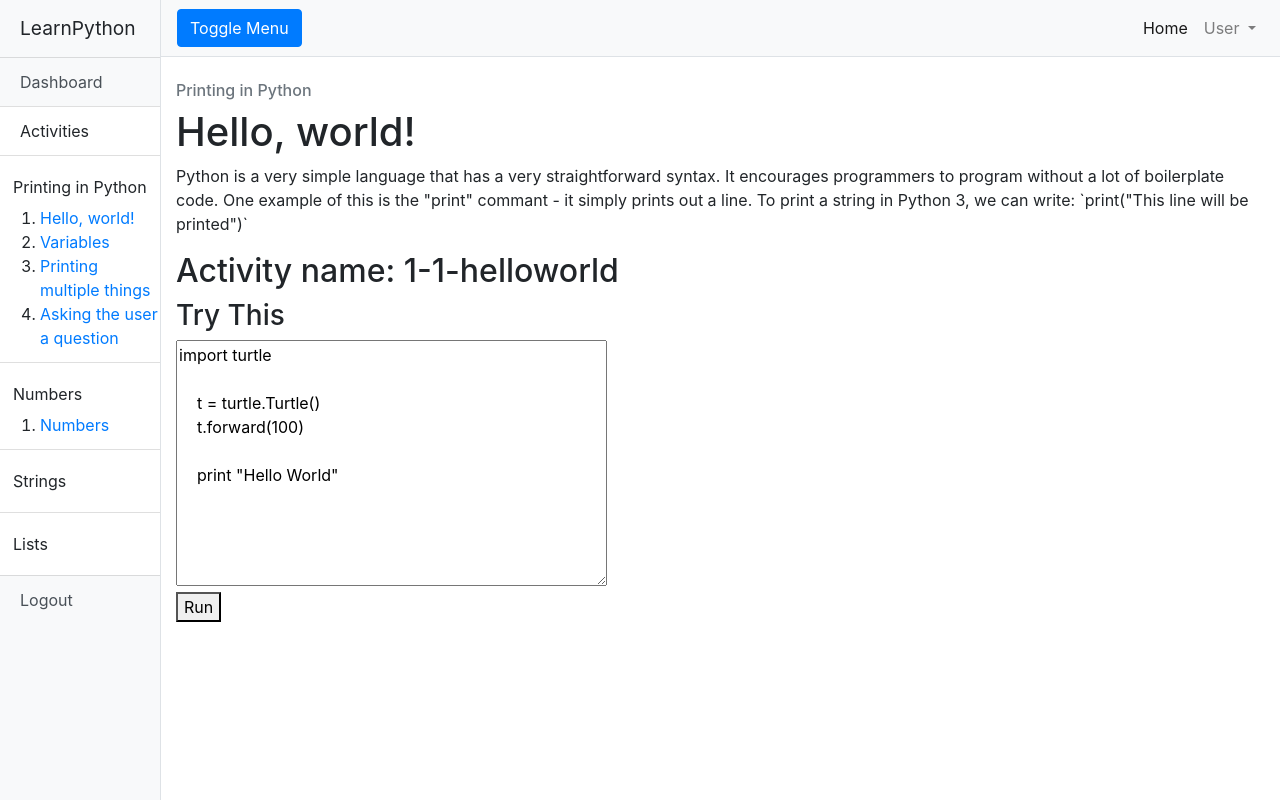
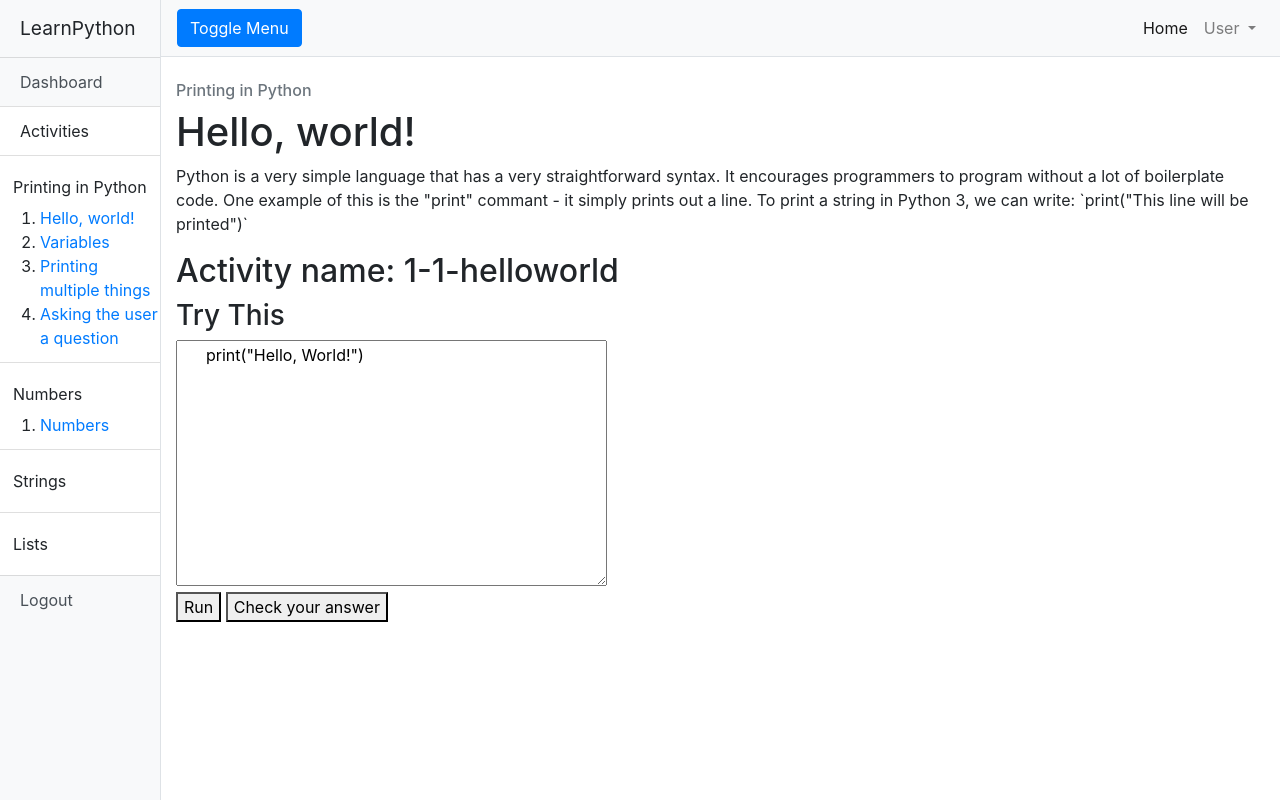
Before and after one commit to mrblue6ix/CITS3403Project, a Flask app: page /learn/1-printing/1-1-helloworld in a window 1280 px wide. Run offline with Flask 2, Linux system fonts and the light colour scheme; a user stored in the database is signed in; data comes from the database, SQL or seed files in the repository; some libraries are stand-ins or nearby versions.

Commit message:
added some javascript to check answer
doesn't fully work yet

```diff
--- a/app/templates/activity.html
+++ b/app/templates/activity.html
@@ -56,18 +56,25 @@
 
     <h3>Try This</h3>
     <form>
-    <textarea id="yourcode" cols="40" rows="10">import turtle
-
-    t = turtle.Turtle()
-    t.forward(100)
-
-    print "Hello World"
+    <textarea id="yourcode" cols="40" rows="10">
+      print("Hello, World!")
     </textarea><br />
     <button type="button" onclick="runit()">Run</button>
+    <button type="button" onclick="checkAns()">Check your answer</button>
     </form>
-    <pre id="output" ></pre>
+    <pre id="output" ></pre> <!-- Output from python code is saved in here-->
     <!-- If you want turtle graphics include a canvas -->
     <div id="mycanvas"></div>
+
+    <script type="text/javascript">
+    function checkAns() {
+        var userans = document.getElementById("output").innerHTML;
+        if(userans == "Hello, World!"){ //This if statement doesn't work, I can't tell why
+          alert("Good Job");
+        }
+        console.log(userans)
+    }
+    </script>
 
 
 
--- a/app/templates/base.html
+++ b/app/templates/base.html
@@ -85,7 +85,7 @@
                 <a class="dropdown-item" href="/login">Log-In</a>
                 <a class="dropdown-item" href="/register">Register</a>
                 {% else %}
-                <a class="dropdown-item" href="#">Profile</a>
+                <a class="dropdown-item" href="/profile">Profile</a>
                 <a class="dropdown-item" href="/logout">Logout</a>
                 <!--div class="dropdown-divider"></div-->
                 {% endif %}
--- a/app/templates/profile.html
+++ b/app/templates/profile.html
@@ -2,5 +2,8 @@
 {% block title %}Profile{% endblock %}
 {% block content %}
     <h1>User Profile</h1>
-    <h2>User email: {{current_user.email}}</h2>
+
+    <p>User email: {{current_user.email}}</p>
+    <p>Username: {{current_user.username}}</p>
+    <p>Name: {{current_user.firstname}} {{current_user.lastname}}</p>
 {% endblock %}
```
